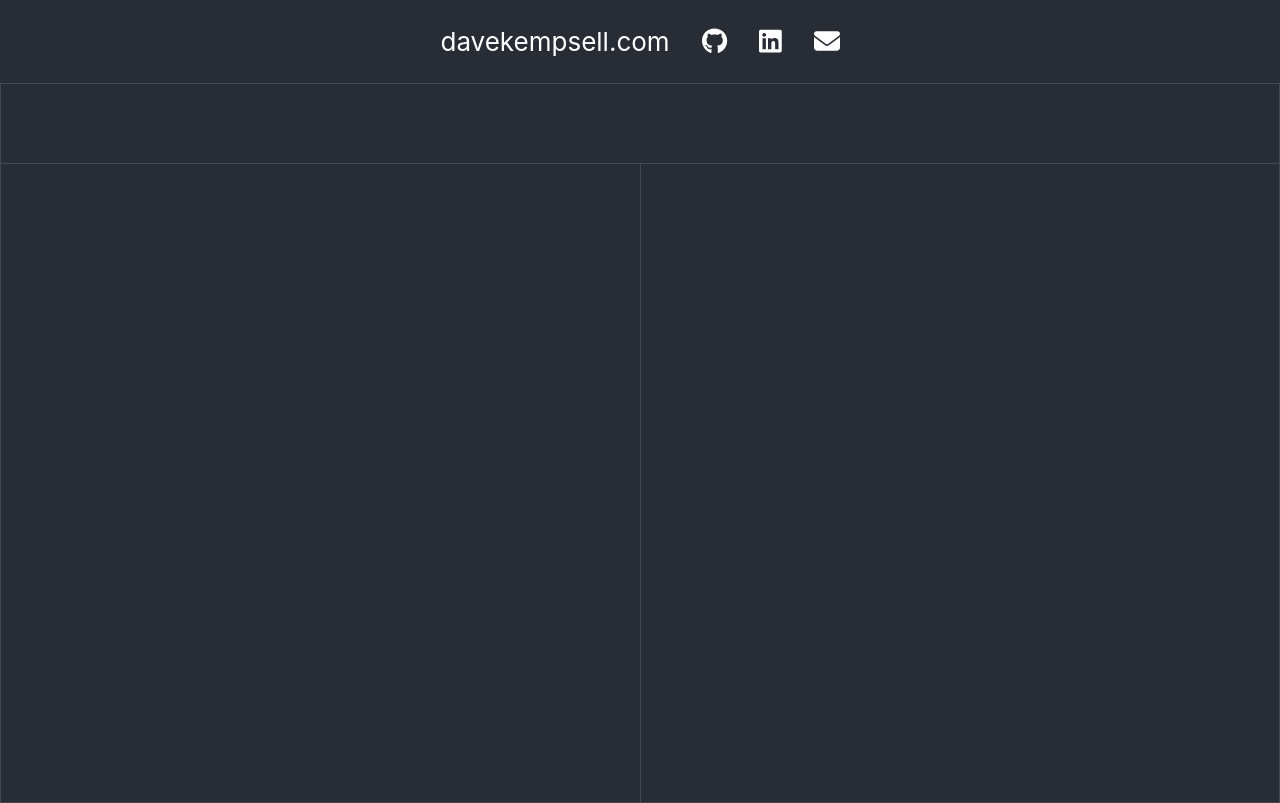
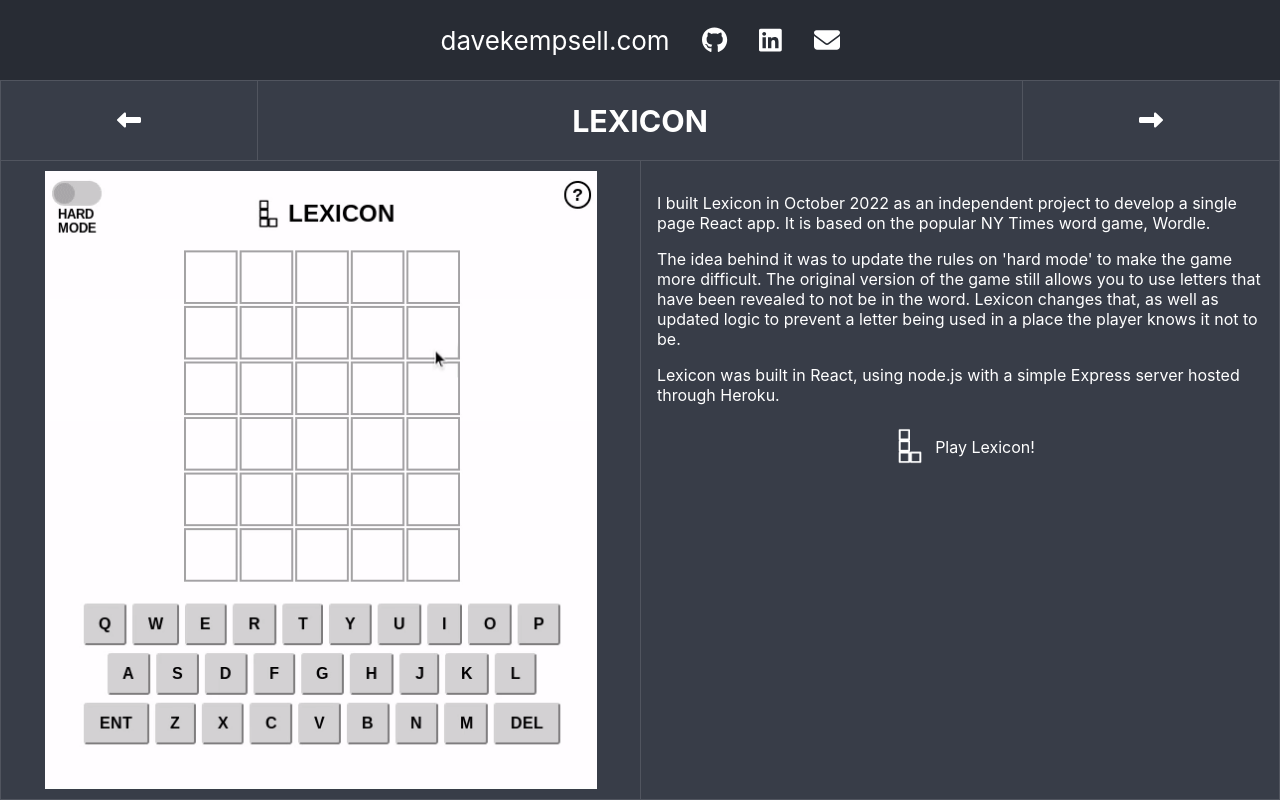
Before and after one commit to davekempsell/davedotcom, a React (Create React App) app: page / in a window 1280 px wide. Built offline with nearby package versions, Linux system fonts and the light colour scheme.

Commit message:
lexicon content added as first project

```diff
--- a/src/App.css
+++ b/src/App.css
@@ -7,14 +7,15 @@
 }
 
 :root {
-  --background-color: #282c34;
+  --header-background-color: rgb(40, 44, 52);
+  --main-background-color: rgb(56, 61, 72);
   --border-color: #ffffff20;
 }
 
 /* Styling for Header component */
 header {
-  background-color: var(--background-color);
-  min-height: 10vh;
+  background-color: var(--header-background-color);
+  height: 10vh;
   width: 100vw;
   min-width: 250px;
   display: flex;
@@ -45,7 +46,7 @@ header > .socials > a:hover {
 
 /* Styling for Projects component */
 .main-container {
-  background-color: var(--background-color);
+  background-color: var(--main-background-color);
   min-height: 90vh;
   width: 100vw;
   display: flex;
@@ -60,6 +61,35 @@ header > .socials > a:hover {
   height: 10vh;
   border: solid 1px var(--border-color);
   border-bottom: 0;
+  display: flex;
+  justify-content: space-between;
+  align-items: center;
+  color: white;
+  gap: 1rem;
+}
+
+.main-container > .title > .nav-button {
+  all: unset;
+  text-align: center;
+  height: 100%;
+  font-size: x-large;
+  flex-basis: 20%;
+  padding: none;
+  background-color: var(--main-background-color);
+  color: white;
+  transition: all .2s ease-in-out;
+}
+
+.main-container > .title > .nav-button:hover {
+  cursor: pointer;
+}
+
+#nav-button-left {
+  border-right: solid 1px var(--border-color)
+}
+
+#nav-button-right {
+  border-left: solid 1px var(--border-color)
 }
 
 .project-content {
@@ -72,12 +102,46 @@ header > .socials > a:hover {
   height: 80vh;
   border: solid 1px var(--border-color);
   border-right: 0;
+  display: flex;
+  justify-content: center;
+}
+
+.project-content > .images > .project-image {
+  background-size: contain;
+  background-repeat: no-repeat;
+  background-position: center;
+  width: 90%;
+  margin: 10px;
 }
 
 .project-content > .description {
   width: 50vw;
   height: 80vh;
+  min-height: 70vh;
   border: solid 1px var(--border-color);
+  color: white;
+  font-size: 1rem;
+  padding: 1rem;
+  display: flex;
+  flex-direction: column;
+  justify-content: flex-start;
+  align-items: center;
+}
+
+.project-content > .description > a {
+  min-width: max-content;
+  display: flex;
+  justify-content: center;
+  text-decoration: none;
+  color: white;
+}
+
+.project-content > .description > a > img {
+  height: 50px;
+}
+
+.project-content > .description > a > p {
+  align-self: center;
 }
 
 @media (max-width: 480px) {
--- a/src/components/Projects.js
+++ b/src/components/Projects.js
@@ -1,17 +1,34 @@
-import '../App.css';
+import { faLeftLong } from "@fortawesome/free-solid-svg-icons";
+import { faRightLong } from "@fortawesome/free-solid-svg-icons";
+import { FontAwesomeIcon } from "@fortawesome/react-fontawesome";
+
 
 export function Projects() {
   return (
       <div className="main-container">
         <div className='title'>
-
+          <button id="nav-button-left" className="nav-button">
+          <FontAwesomeIcon icon={faLeftLong} />
+          </button>
+          <h3>LEXICON</h3>
+          <button id="nav-button-right" className="nav-button">
+          <FontAwesomeIcon icon={faRightLong} />
+          </button>
         </div>
         <div className="project-content">
           <div className='images'>
-
+          <div className="project-image" style={{ backgroundImage: `url(/images/lexicon-hardmode.gif)`}}></div>
           </div>
           <div className='description'>
-
+            <div className="project-description">
+              <p>I built Lexicon in October 2022 as an independent project to develop a single page React app. It is based on the popular NY Times word game, Wordle.</p>
+              <p>The idea behind it was to update the rules on 'hard mode' to make the game more difficult. The original version of the game still allows you to use letters that have been revealed to not be in the word. Lexicon changes that, as well as updated logic to prevent a letter being used in a place the player knows it not to be.</p>
+              <p>Lexicon was built in React, using node.js with a simple Express server hosted through Heroku.</p>
+            </div>
+            <a href="https://lexicon-by-dave.herokuapp.com/"  target="_blank" rel="noreferrer">
+              <img src="/images/lexicon-icon-white.png" alt-text="lexicon logo"/>
+              <p>Play Lexicon!</p>
+            </a>
           </div>
         </div>
       </div>
```
Also changed, not shown: public/images/lexicon-hardmode.gif (added), public/images/lexicon-icon-white.png (added).
